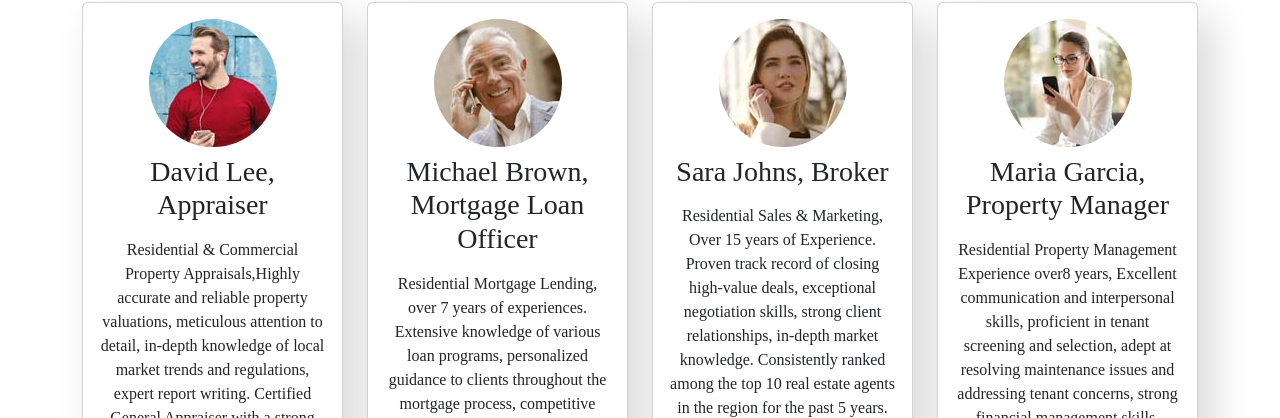
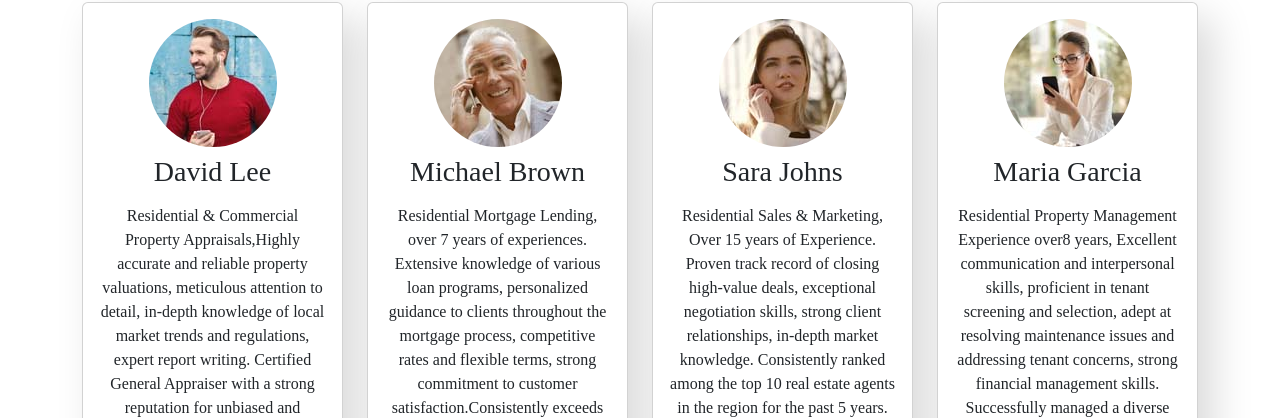
Before and after one commit to ajrun20/ajrun20.github.io, a plain HTML site: page index.html in a window 1280 px wide. Shown: the part 3308-3726 px from the top of the page. Drawn offline with nearby package versions, Linux system fonts and the light colour scheme.

Commit message:
Update index.html
name adjust

```diff
--- a/index.html
+++ b/index.html
@@ -244,7 +244,7 @@
                 <div class="card-body">
                   <img src="project-1-img/team-1.jpg" alt="" class="img-fuild rounded-circle">
                   <h3 class="card-title py-2">
-                    David Lee, Appraiser
+                    David Lee
                   </h3>
                   <p class="card-text"> Residential & Commercial Property Appraisals,Highly accurate and reliable property valuations, meticulous attention to detail, in-depth knowledge of local market trends and regulations, expert report writing.
                    Certified General Appraiser with a strong reputation for unbiased and objective assessments.</p>
@@ -263,7 +263,7 @@
                 <div class="card-body">
                   <img src="project-1-img/team-2.jpg" alt="" class="img-fuild rounded-circle">
                   <h3 class="card-title py-2">
-                    Michael Brown, Mortgage Loan Officer
+                    Michael Brown
                   </h3>
                   <p class="card-text"> Residential Mortgage Lending, over 7 years of experiences.
  Extensive knowledge of various loan programs, personalized guidance to clients throughout the
@@ -283,7 +283,7 @@
                 <div class="card-body">
                   <img src="project-1-img/team-3.jpg" alt="" class="img-fuild rounded-circle">
                   <h3 class="card-title py-2">
-                    Sara Johns, Broker
+                    Sara Johns
                   </h3>
                   <p class="card-text"> Residential Sales & Marketing, Over 15 years of Experience.  Proven track record of closing high-value deals, exceptional negotiation skills, strong client relationships, in-depth market knowledge.
 
@@ -303,7 +303,7 @@
                 <div class="card-body">
                   <img src="project-1-img/team-4.jpg" alt="" class="img-fuild rounded-circle">
                   <h3 class="card-title py-2">
-                     Maria Garcia, Property Manager
+                     Maria Garcia
                   </h3>
                   <p class="card-text">
  Residential Property Management
```
